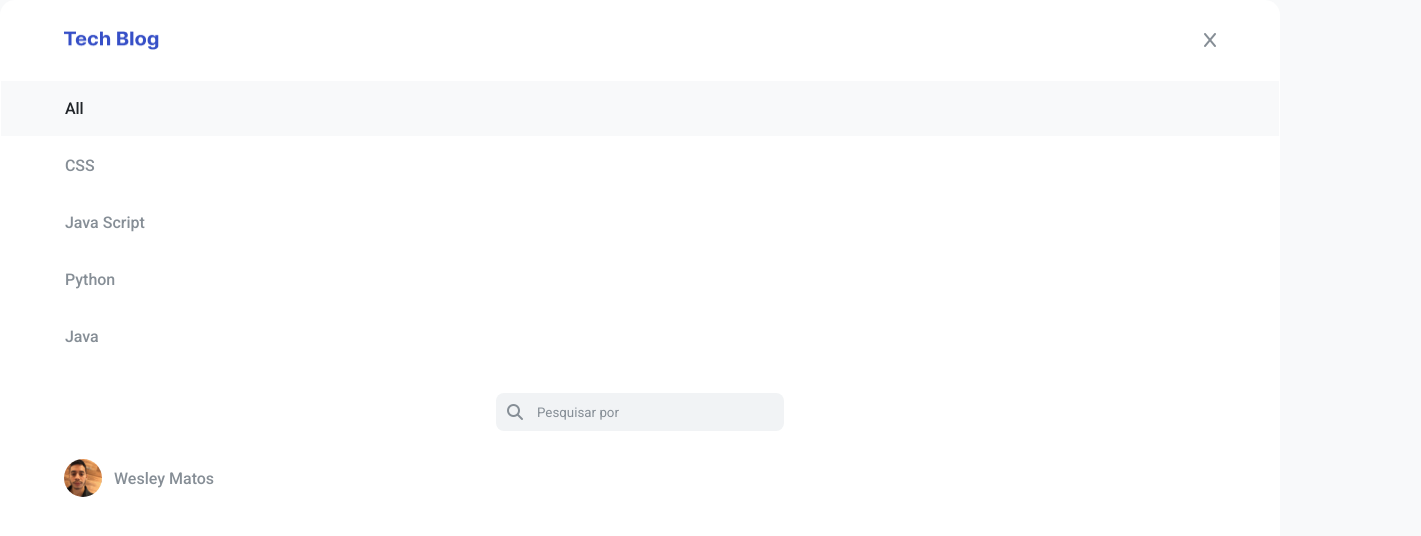
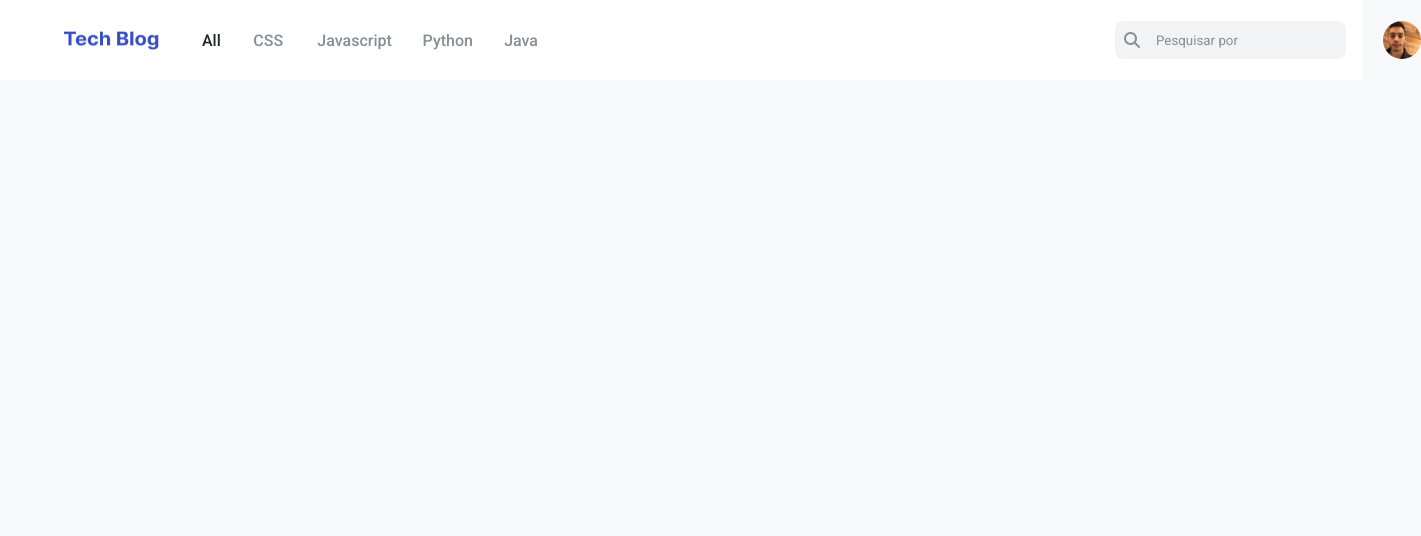
Before and after one commit to Kenzie-Academy-Brasil-Developers/m2-entrega-criando-menu-responsivo-wesleydematos, a plain HTML site: page index.html in a window 1280 px wide. Shown: the whole page, 1421 px wide, since content can reach past the window. Drawn offline with Linux system fonts and the light colour scheme.

Commit message:
fix: finaliza estilos

```diff
--- a/index.html
+++ b/index.html
@@ -8,17 +8,18 @@
     <link rel="stylesheet" href="https://cdnjs.cloudflare.com/ajax/libs/font-awesome/6.1.2/css/all.min.css" integrity="sha512-1sCRPdkRXhBV2PBLUdRb4tMg1w2YPf37qatUFeS7zlBy7jJI8Lf4VHwWfZZfpXtYSLy85pkm9GaYVYMfw5BC1A==" crossorigin="anonymous" referrerpolicy="no-referrer" />
     <link rel="stylesheet" href="./src/styles/icons.css">
     <link rel="stylesheet" href="./src/styles/style.css">
+    <link rel="stylesheet" href="./src/styles/media.css">
     <script src="./src/scripts/script.js" defer></script>
     <title>Tech Blog</title>
 </head>
 <body>
+    <main>
         <header>
             <img src="./src/img/Tech Blog.png" alt="Tech Blog logo">
             <span id="toggleBtn"></span>
-        <!-- class="burguer" -->
         </header>
 
-    <nav>
+        <nav class="hidden navDesktop">
             <div class="itens">
                 <div class="nav__all navItem">
                     <p>All</p>
@@ -26,8 +27,8 @@
                 <div class="navItem">
                     <p>CSS</p>
                 </div>
-            <div class="navItem">
-                <p>Java Script</p>
+                <div class="navItem javaScript">
+                    <p>Javascript</p>
                 </div>
                 <div class="navItem">
                     <p>Python</p>
@@ -47,5 +48,6 @@
                 <p>Wesley Matos</p>
             </div>
         </nav>
+    </main>
 </body>
 </html>
--- a/src/styles/icons.css
+++ b/src/styles/icons.css
@@ -1,12 +1,12 @@
 #toggleBtn::before{
-    content: '\58';
+    content: '\f0c9';
     font-family: fontAwesome;
     color: var(--cinza);
     cursor: pointer;
 }
 
 #toggleBtn.burguer::before{
-    content: '\f0c9';
+    content: '\58';
 }
 
 #secondToggleBtn::before{
--- /dev/null
+++ b/src/styles/media.css
@@ -0,0 +1,78 @@
+@media(min-width: 1280px){
+    main{
+        display: flex;
+        flex-direction: row;
+        background-color: var(--branco);
+    }
+
+    header{
+        display: inline-flex;
+        border-radius: 0;
+        width: 95px;
+        margin-left: 5%;
+    }
+
+    header > img{
+        align-self: center;
+        margin-left: 0;
+    }
+
+    #toggleBtn{
+        display: none;
+    }
+
+    .navDesktop{
+        display: flex;
+        flex-direction: row;
+        align-items: center;
+        width: 100%;
+        margin-left: 42px;
+        margin-right: 5%;
+        height: 80px;
+    }
+
+    .navItem{
+        border: none;
+    }
+
+    .navItem:hover{
+        border: none;
+    }
+
+    .itens{
+        display: flex;
+        gap: 32px;
+        width: 284px;
+        margin-right: 320px;
+    }
+
+    .nav__all{
+        background-color: var(--branco);
+    }
+
+    .javaScript{
+        width: 75px;
+    }
+
+    .nav__input{
+        width: 500px;
+        margin-right: 20px;
+    }
+
+    #secondToggleBtn{
+        margin-left: 319px;
+    }
+
+    input{
+        width: 231px;
+        margin-left: 310px;
+    }
+
+    .nav__user{
+        width: 38px;
+    }
+
+    .nav__user p{
+        display: none;
+    }
+}
--- a/src/styles/style.css
+++ b/src/styles/style.css
@@ -1,5 +1,7 @@
 body{
     background-color: var(--cinza-fundo);
+    max-width: 100vw;
+    overflow-x: hidden;
 }
 
 header{
```
Lines whose indentation alone changed are shown as unchanged.
